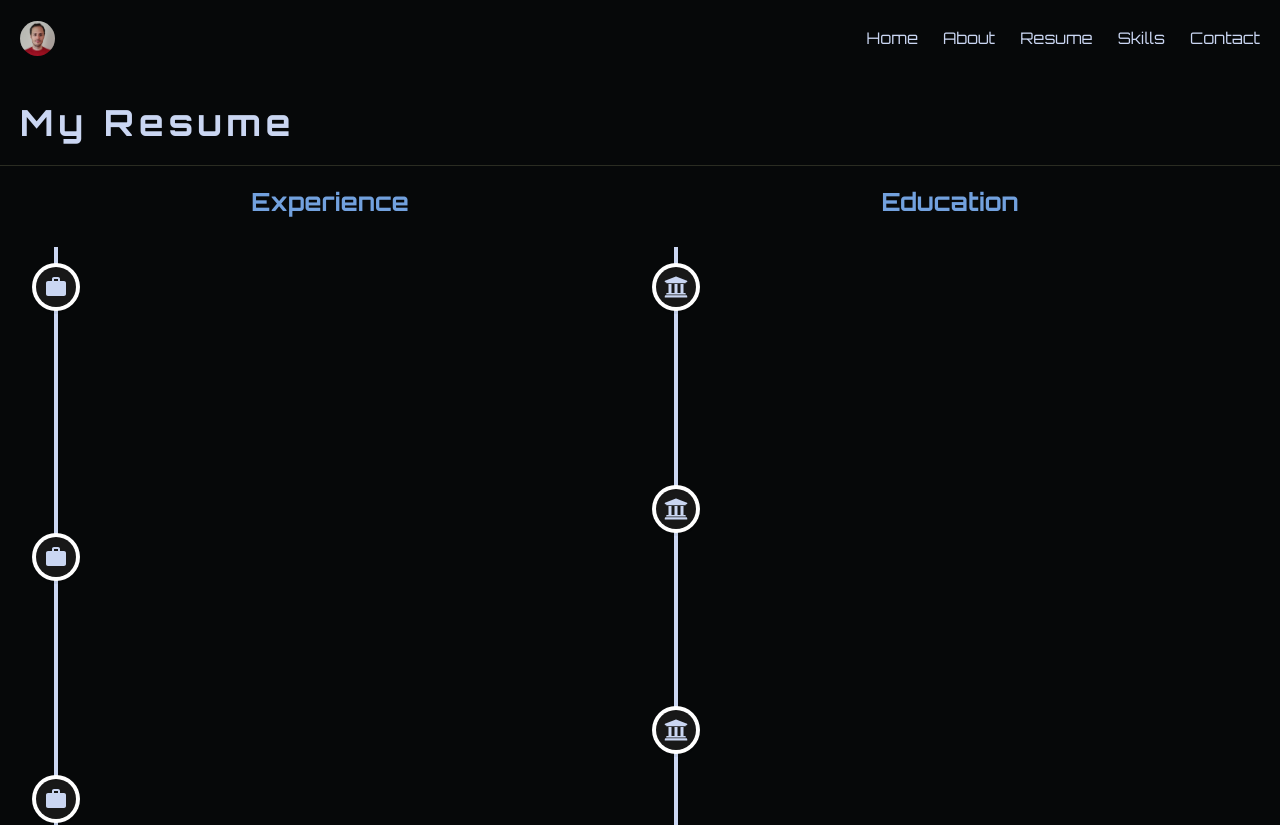
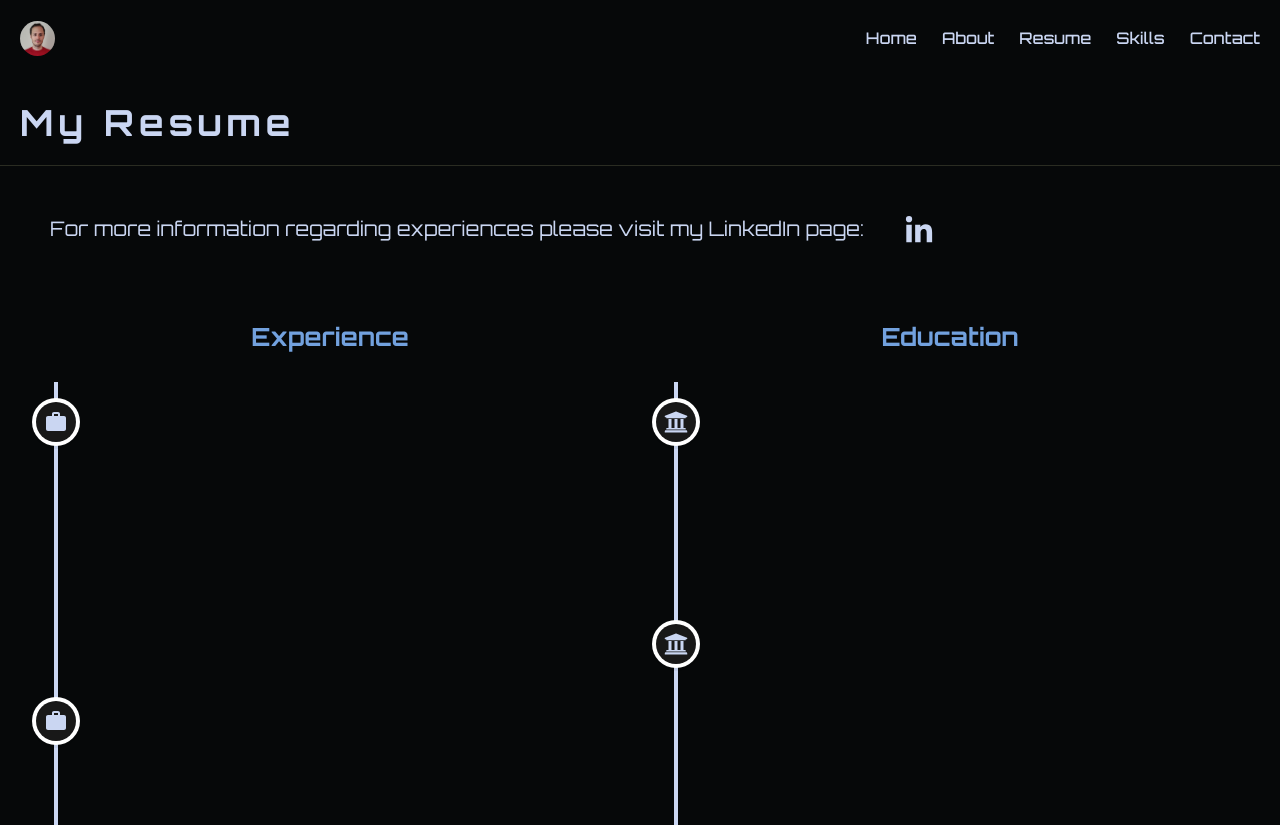
Before and after one commit to jlafond/jacob.lafond.ui, a React (Create React App) app: page /resume in a window 1280 px wide. Shown: the top 825 px of the page. Built offline with nearby package versions, Linux system fonts and the light colour scheme; a web font is replaced by a local one.

Commit message:
update content fields. add X icon with link.

```diff
--- a/src/components/navBar/styles.scss
+++ b/src/components/navBar/styles.scss
@@ -5,6 +5,7 @@
     justify-content: center;
     align-items: center;
     font-size: 1.2rem;
+    font-weight: 500;
     position: sticky;
     z-index: 1000;
 
--- a/src/containers/about/index.jsx
+++ b/src/containers/about/index.jsx
@@ -42,8 +42,11 @@ const About =()=>{
                     <Animate play duration={.5} delay={0}
                         start={{transform : "translateX(-1000px)"}}
                         end={{transform : "translateX(0px)"}}>
-                        <h3>Software Engineer</h3>
-                        <p>Innovative, full-stack software engineer with proven ability and experience enhancing and building software products in fast-paced, direct-to-consumer environments. Highly proficient in providing practical solutions throughout the entire software development lifecycle, alongside implementing innovative tools to ensure efficiency and offering solid expertise in troubleshooting skills.</p>
+                        <div className="about-personal-text">
+                            <h3>Software Engineer</h3>
+                            <p>Innovative, full-stack software engineer with proven ability and experience enhancing and building software products in fast-paced, direct-to-consumer environments. Highly proficient in providing practical solutions throughout the entire software development lifecycle, alongside implementing innovative tools to ensure efficiency and offering solid expertise in troubleshooting skills.</p>
+                            <p>Considerable experience working in a global remote environment, working directly with stakeholders to provide results in a large scale high availability enterprise setting</p>
+                        </div>
                     </Animate>
 
                     <Animate play duration={.5} delay={0}
@@ -88,10 +91,9 @@ const About =()=>{
                     start={{transform : "translateY(1000px)"}}
                     end={{transform : "translateY(0px)"}}>
                         <h3 className="personalInformationHeaderText">Personal</h3>
-                        <p>Born and raised in Rockville, MD. Graduated from Colonol Zadok Magruder High School in 2009. Studied Computer Engineering and Biometric Systems at West Virginia University.
-                            <br/>
-                            Happily married and very proud father of 2. Avid baker constantly tweaking and trying new recipes for breads, muffins, and cookies.
-                        </p>
+                        <p>Born and raised in Rockville, MD. Graduated from Colonol Zadok Magruder High School in 2009. Studied Computer Engineering and Biometric Systems at West Virginia University.</p>
+                        <p>Happily married and very proud father of 2. Avid baker constantly tweaking and trying new recipes for breads, muffins, and cookies.</p>
+                        <p>Runner turned road and hybrid cyclist. Follow me on Peloton: obi_wan_jacobi</p>
                     </Animate>
                 </div>
 
--- a/src/containers/about/styles.scss
+++ b/src/containers/about/styles.scss
@@ -23,12 +23,15 @@
                 padding-top: 20px;
             }
 
+            .about-personal-text{
+                border-bottom: 1px solid #2a2c22;
+            }
+
             p{
                 color: var(--main-theme-main-color);
                 font-size: 1.8rem;
                 line-height: 1.65;
                 padding: 20px;
-                border-bottom: 1px solid #2a2c22;;
             }
 
             ul > li{
@@ -133,17 +136,24 @@
     }
 }
 
-@media (max-width: 768px) {
+@media only screen and (max-width: 768px) {
     .about__content {
       flex-direction: column;
     }
 
     .about__content__image-wrapper, .about__content__personal-wrapper{
         width: 100%;
-    }
 
-    .image-wrapper{
-        text-align: center;
+        .image-bg{
+            width: 250px;
+            height: 250px;
+        }
+
+        .image-wrapper{
+            text-align: center;
+            width: 250px;
+            height: 250px;
+        }
     }
 
     ul{
--- a/src/containers/contact/styles.scss
+++ b/src/containers/contact/styles.scss
@@ -86,6 +86,7 @@
 
             &:hover{
                 background: var(--main-theme-nav-background-color);
+                box-shadow: 10px 10px 10px 10px #72a1de10;
             }
         }
 
--- a/src/containers/home/index.jsx
+++ b/src/containers/home/index.jsx
@@ -2,6 +2,7 @@ import React from "react";
 import { useNavigate } from "react-router-dom";
 import { Animate } from "react-simple-animate";
 import { FaLinkedinIn, FaGithub, FaInstagram } from 'react-icons/fa';
+import { FaXTwitter } from 'react-icons/fa6';
 import { Link } from "react-router-dom";
 
 import "./styles.scss";
@@ -47,6 +48,9 @@ const Home = () => {
                     <Link to="https://www.instagram.com/jacoblafond/" className="home__social__icons">
                         <FaInstagram size={30} />
                     </Link>
+                    <Link to="https://x.com/_jacobLafond" className="home__social__icons">
+                        <FaXTwitter size={30} />
+                    </Link>
                 </div>
             </Animate>
         </section>
--- a/src/containers/home/styles.scss
+++ b/src/containers/home/styles.scss
@@ -9,6 +9,8 @@
     &__social{
 
         padding: 20px;
+        text-align: center;
+        display: flex;
 
         &__icons{
             color: var(--main-theme-main-color);
--- a/src/containers/resume/index.jsx
+++ b/src/containers/resume/index.jsx
@@ -5,7 +5,8 @@ import { data } from "./utils";
 import "react-vertical-timeline-component/style.min.css";
 import "./styles.scss";
 import { MdWork } from 'react-icons/md';
-import { FaUniversity } from 'react-icons/fa';
+import { FaUniversity, FaLinkedinIn } from 'react-icons/fa';
+import { Link } from "react-router-dom";
 
 
 const Resume =()=>{
@@ -13,6 +14,15 @@ const Resume =()=>{
     return(
         <section id="resume" className="resume">
              <PageHeaderContent headerText="My Resume"/>
+
+             <div className="header">
+                <div className="headerText">
+                    For more information regarding experiences please visit my LinkedIn page:
+                </div>
+                <Link to="https://www.linkedin.com/in/jacob-lafond/" className="header-icon">
+                    <FaLinkedinIn size={30} />
+                </Link>
+            </div>
 
             <div className="timeline">
                 <div className="timeline__experience">
--- a/src/containers/resume/styles.scss
+++ b/src/containers/resume/styles.scss
@@ -1,3 +1,20 @@
+.header{
+    color: var(--main-theme-main-color);
+    padding: 30px;
+    font-size: 2rem;
+    display: flex;
+
+    .headerText{
+        padding: 20px;
+    }
+
+    .header-icon{
+        color: var(--main-theme-main-color);
+        cursor: pointer;
+        padding: 20px;
+    }
+}
+
 .resume{
     height: 100%;
 }
@@ -74,6 +91,9 @@
             width: 100%;
             gap: 2rem;
         }
+    }
 
+    .header{
+        display: inline-block;
     }
 }
--- a/src/containers/resume/utils.js
+++ b/src/containers/resume/utils.js
@@ -4,14 +4,14 @@ export const data = {
             title: "Senior Software Engineer",
             company: "Dell Technologies",
             location: "Remote, US",
-            description: "Search Team, Distributed Systems, Event Driven Architecture",
+            description: "Search Team, Distributed Systems, Event Driven Architecture, Elasticsearch, .Net 8, RabbitMQ, Kafka, Kubernetes",
             date: "2021 - Present"
         },
         {
             title: "Software Engineer",
             company: "Dealeron inc.",
             location: "Derwood, MD",
-            description: "Fullstack, .NET Core + VueJS",
+            description: "Fullstack, .NET Core + VueJS, Azure",
             date: "2017 - 2021"
         },
         {
```
